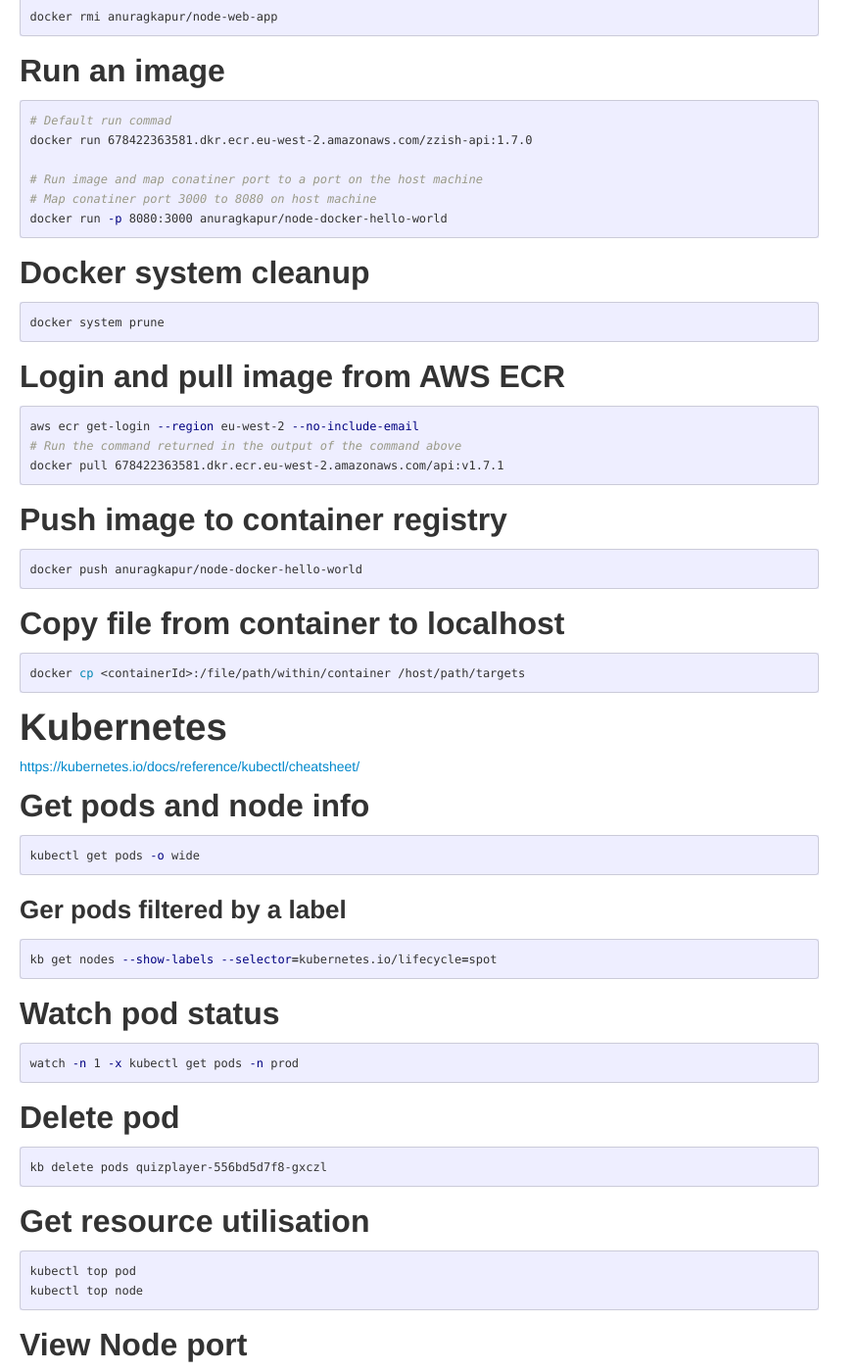
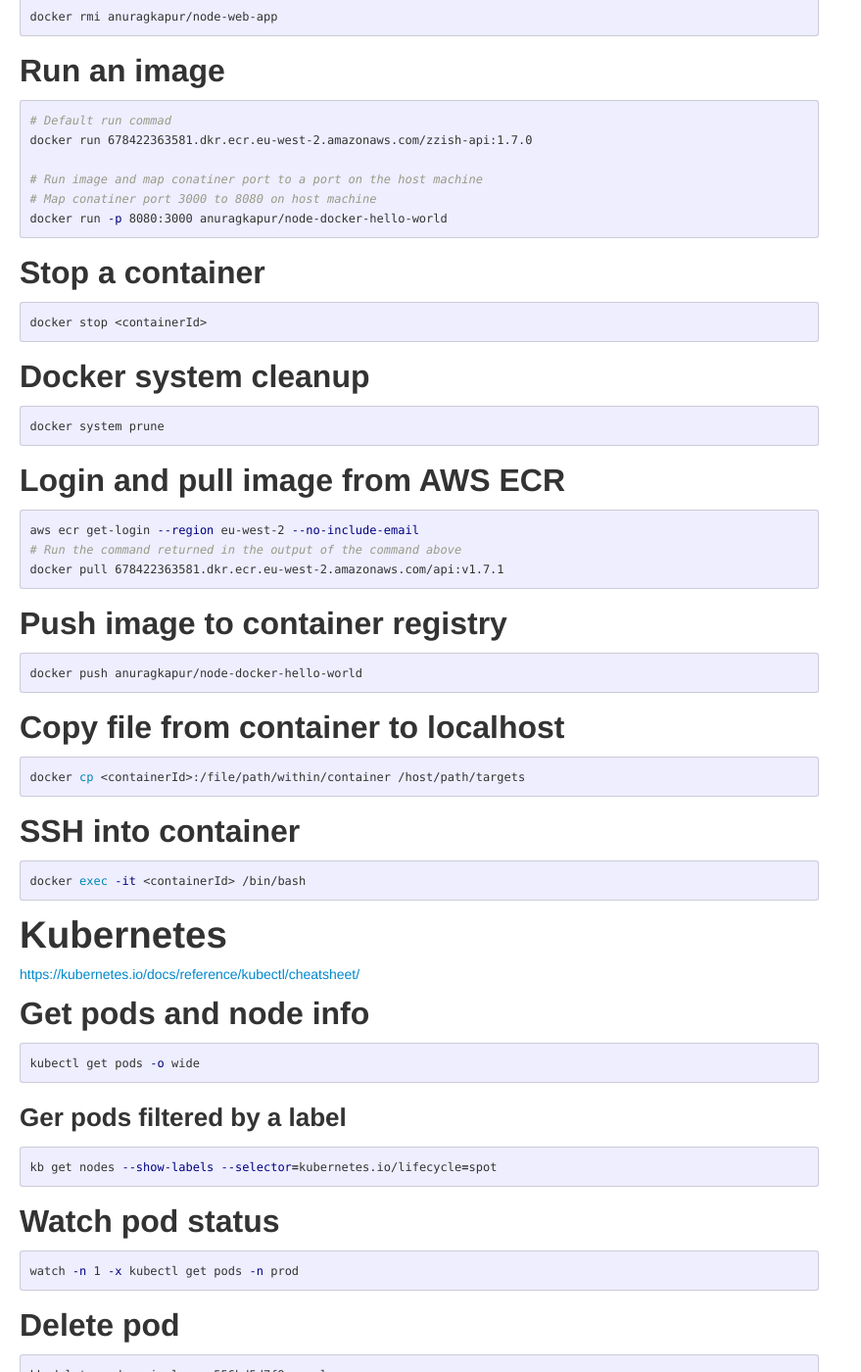
Before and after one commit to anuragkapur/anuragkapur.github.io, a Jekyll site: the page built from blog/cheat-sheets/_posts/2019-04-20-containers.md, in a window 1280 px wide and 1400 px high, scrolled down 1130 px. Shown: the whole window at 98% size, without its empty margins (0-879 px from the left). Built offline with Jekyll 4.4.1, drawn with Linux system fonts in a browser that asks for light colours; comment, search, counter and statistics services are not loaded.

Commit message:
Add docker stop command

````diff
--- a/blog/cheat-sheets/_posts/2019-04-20-containers.md
+++ b/blog/cheat-sheets/_posts/2019-04-20-containers.md
@@ -70,6 +70,11 @@ docker run 678422363581.dkr.ecr.eu-west-2.amazonaws.com/zzish-api:1.7.0
 docker run -p 8080:3000 anuragkapur/node-docker-hello-world
 ```
 
+## Stop a container
+```shell
+docker stop <containerId>
+```
+
 ## Docker system cleanup
 ```shell
 docker system prune
@@ -90,6 +95,11 @@ docker push anuragkapur/node-docker-hello-world
 ## Copy file from container to localhost
 ```shell
 docker cp <containerId>:/file/path/within/container /host/path/targets
+```
+
+## SSH into container
+```shell
+docker exec -it <containerId> /bin/bash
 ```
 
 # Kubernetes
````
